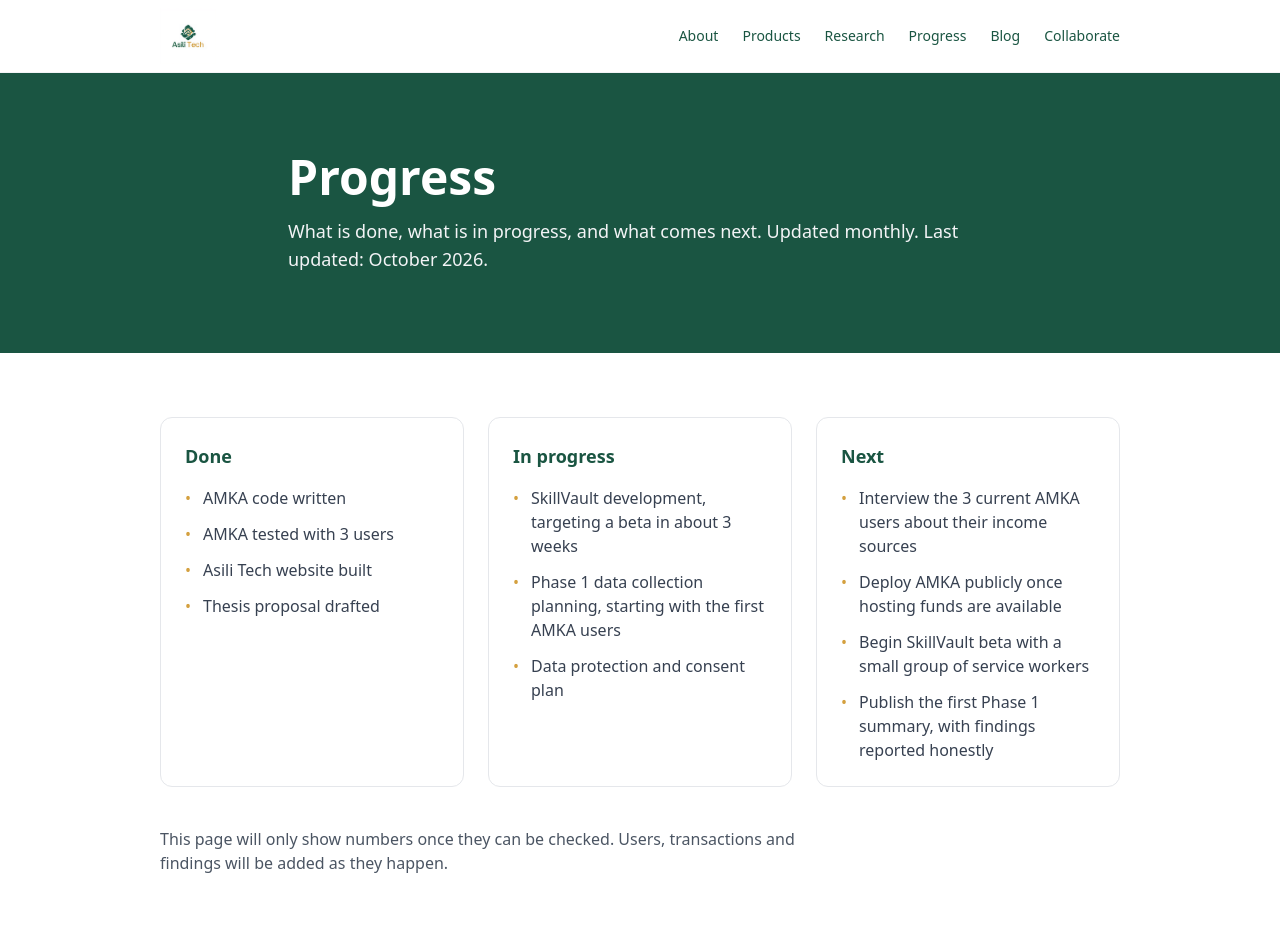
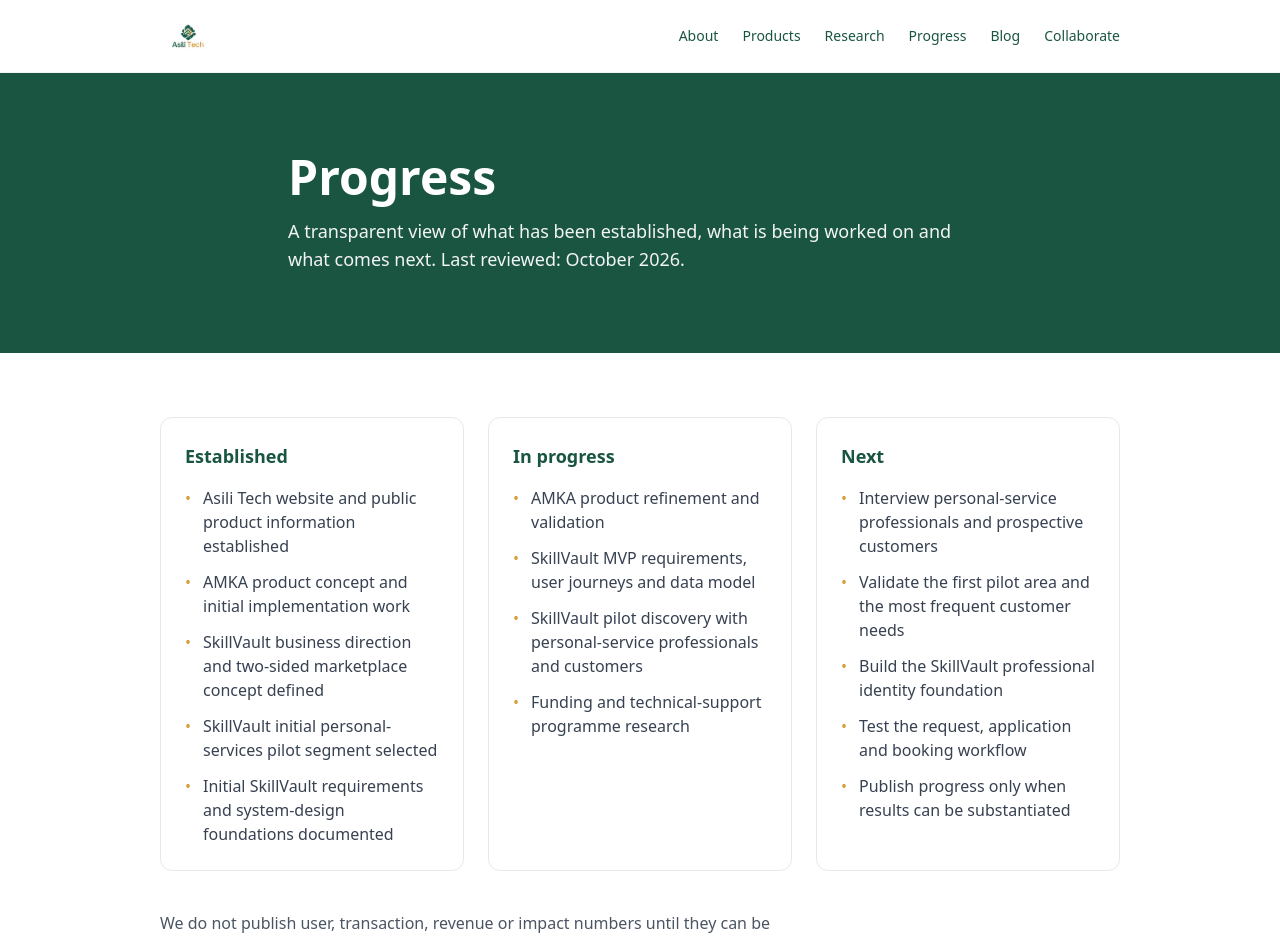
Before and after one commit to Muller007/asilitech-website, a Next.js app: page /progress in a window 1280 px wide. Shown: the top 939 px of the page. Built offline with nearby package versions, Linux system fonts and the light colour scheme.

Commit message:
Revise progress page content and terminology
Updated the progress page to reflect changes in project status and language for clarity.

```diff
--- a/app/progress/page.tsx
+++ b/app/progress/page.tsx
@@ -3,23 +3,26 @@ import { site } from '@/lib/site'
 export const metadata = { title: 'Progress | Asili Tech' }
 
 const done = [
-  'AMKA code written',
-  'AMKA tested with 3 users',
-  'Asili Tech website built',
-  'Thesis proposal drafted',
+  'Asili Tech website and public product information established',
+  'AMKA product concept and initial implementation work',
+  'SkillVault business direction and two-sided marketplace concept defined',
+  'SkillVault initial personal-services pilot segment selected',
+  'Initial SkillVault requirements and system-design foundations documented',
 ]
 
 const inProgress = [
-  'SkillVault development, targeting a beta in about 3 weeks',
-  'Phase 1 data collection planning, starting with the first AMKA users',
-  'Data protection and consent plan',
+  'AMKA product refinement and validation',
+  'SkillVault MVP requirements, user journeys and data model',
+  'SkillVault pilot discovery with personal-service professionals and customers',
+  'Funding and technical-support programme research',
 ]
 
 const next = [
-  'Interview the 3 current AMKA users about their income sources',
-  'Deploy AMKA publicly once hosting funds are available',
-  'Begin SkillVault beta with a small group of service workers',
-  'Publish the first Phase 1 summary, with findings reported honestly',
+  'Interview personal-service professionals and prospective customers',
+  'Validate the first pilot area and the most frequent customer needs',
+  'Build the SkillVault professional identity foundation',
+  'Test the request, application and booking workflow',
+  'Publish progress only when results can be substantiated',
 ]
 
 function List({ title, items }: { title: string; items: string[] }) {
@@ -44,18 +47,22 @@ export default function Progress() {
       <section className="bg-asili-dark py-16 text-white md:py-20">
         <div className="section-container max-w-3xl">
           <h1 className="mb-4 text-white">Progress</h1>
-          <p className="text-lg text-gray-100">What is done, what is in progress, and what comes next. Updated monthly. Last updated: {site.lastUpdated}.</p>
+          <p className="text-lg text-gray-100">
+            A transparent view of what has been established, what is being worked
+            on and what comes next. Last reviewed: {site.lastUpdated}.
+          </p>
         </div>
       </section>
-
       <section className="section-container py-16">
         <div className="grid gap-6 md:grid-cols-3">
-          <List title="Done" items={done} />
+          <List title="Established" items={done} />
           <List title="In progress" items={inProgress} />
           <List title="Next" items={next} />
         </div>
         <p className="mt-10 max-w-2xl text-gray-600">
-          This page will only show numbers once they can be checked. Users, transactions and findings will be added as they happen.
+          We do not publish user, transaction, revenue or impact numbers until
+          they can be checked and responsibly reported. Planned work is not
+          presented as completed work.
         </p>
       </section>
     </div>
```
